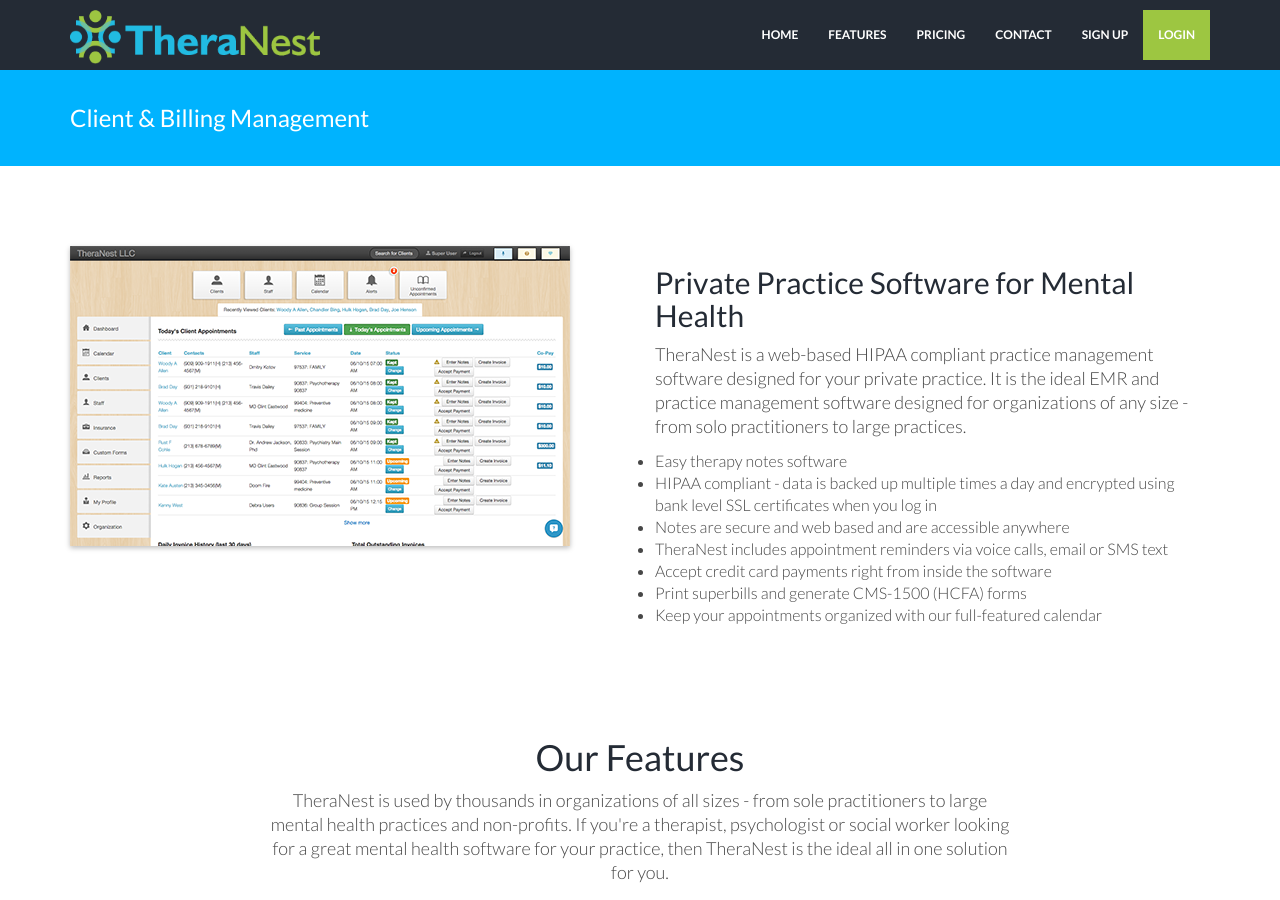
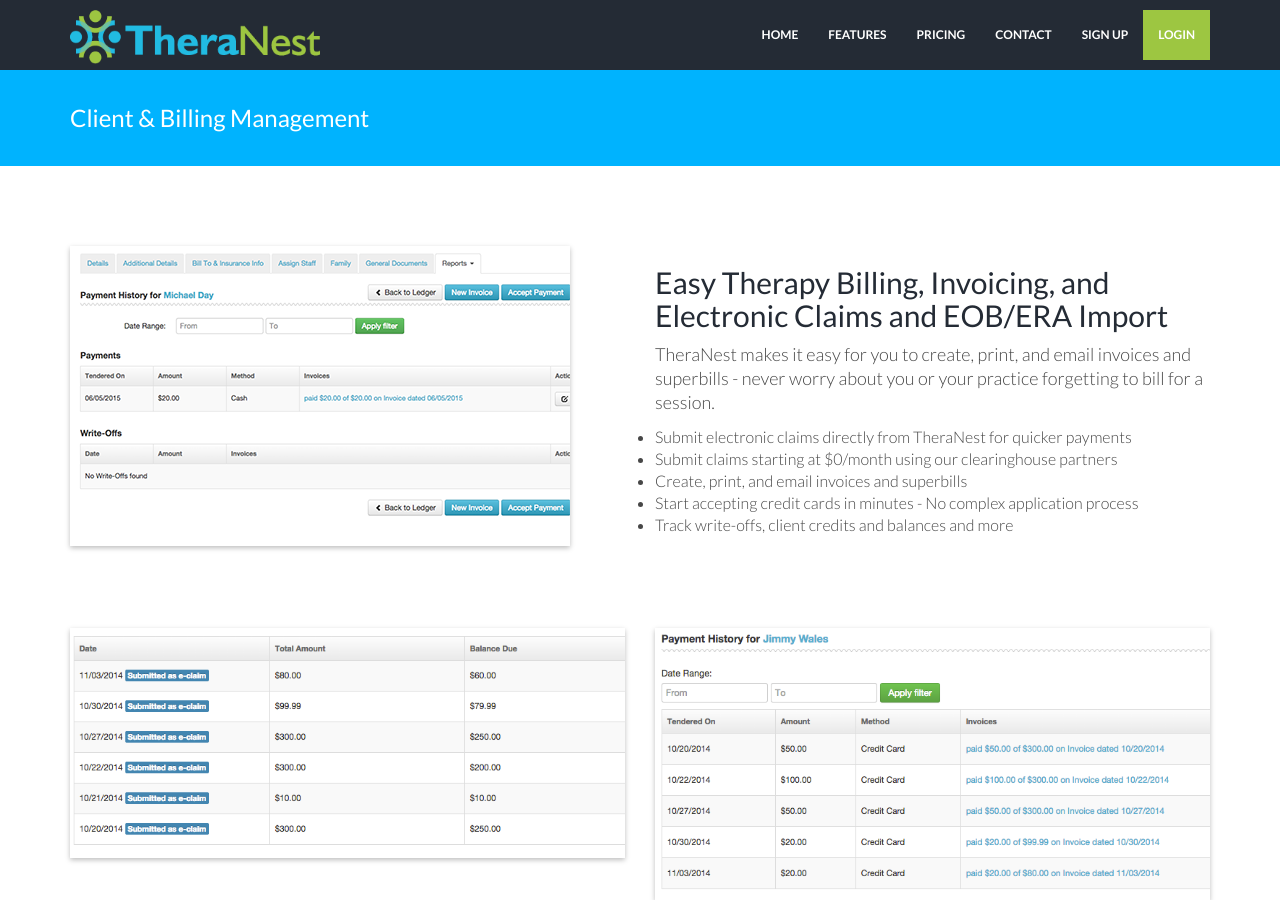
Before and after one commit to kaylacille/theranest-update, a Jekyll site: the page built from features-client-billing-management.html, in a window 1280 px wide and 900 px high. Built offline with Jekyll 4.4.1, drawn with Linux system fonts in a browser that asks for light colours; nearby versions of some CDN libraries.

Commit message:
Add content to client billing page

```diff
--- a/features-client-billing-management.html
+++ b/features-client-billing-management.html
@@ -7,20 +7,29 @@
 <div class="container mtb">
     <div class="row">
         <div class="col-lg-6">
-            <img class="img-responsive" src="{{ "/assets/img/features-mental-health-software-dashboard.png" | prepend: site.baseurl }}" alt="">
+            <img class="img-responsive" src="{{ "/assets/img/features-mental-health-software-invoice.png" | prepend: site.baseurl }}" alt="">
         </div>
         <div class="col-lg-6">
-            <h2>Private Practice Software for Mental Health</h2>
-            <p>TheraNest is a web-based HIPAA compliant practice management software designed for your private practice. It is the ideal EMR and practice management software designed for organizations of any size - from solo practitioners to large practices.</p>
+            <h2>Easy Therapy Billing, Invoicing, and Electronic Claims and EOB/ERA Import</h2>
+            <p>TheraNest makes it easy for you to create, print, and email invoices and superbills - never worry about you or your practice forgetting to bill for a session.</p>
             <ul>
-                <li>Easy therapy notes software</li>
-                <li>HIPAA compliant - data is backed up multiple times a day and encrypted using bank level SSL certificates when you log in</li>
-                <li>Notes are secure and web based and are accessible anywhere</li>
-                <li>TheraNest includes appointment reminders via voice calls, email or SMS text</li>
-                <li>Accept credit card payments right from inside the software</li>
-                <li>Print superbills and generate CMS-1500 (HCFA) forms</li>
-                <li>Keep your appointments organized with our full-featured calendar</li>
+                <li>Submit electronic claims directly from TheraNest for quicker payments</li>
+                <li>Submit claims starting at $0/month using our clearinghouse partners </li>
+                <li>Create, print, and email invoices and superbills</li>
+                <li>Start accepting credit cards in minutes - No complex application process</li>
+                <li>Track write-offs, client credits and balances and more</li>
             </ul>
         </div>
     </div><! --/row -->
 </div><! --/container -->
+
+<div class="container mtb">
+    <div class="row">
+        <div class="col-lg-6">
+            <img class="img-responsive" src="{{ "/assets/img/features-mental-health-software-ledger.png" | prepend: site.baseurl }}" alt="">
+        </div>
+        <div class="col-lg-6">
+            <img class="img-responsive" src="{{ "/assets/img/features-mental-health-software-payment-history.png" | prepend: site.baseurl }}" alt="">
+        </div>
+    </div><! --/row -->
+</div><! --/container -->
```
